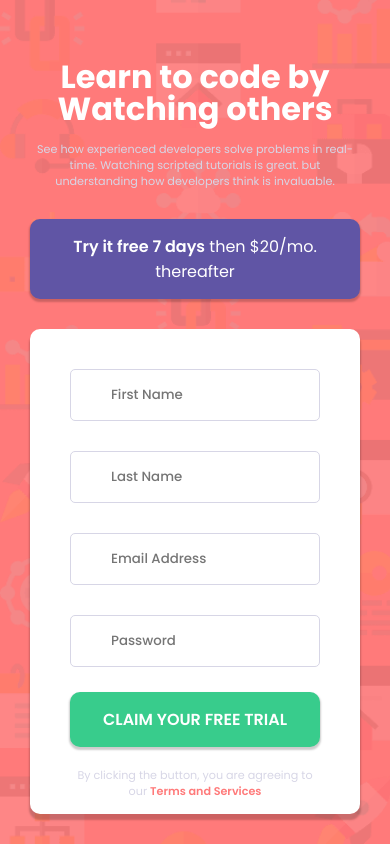
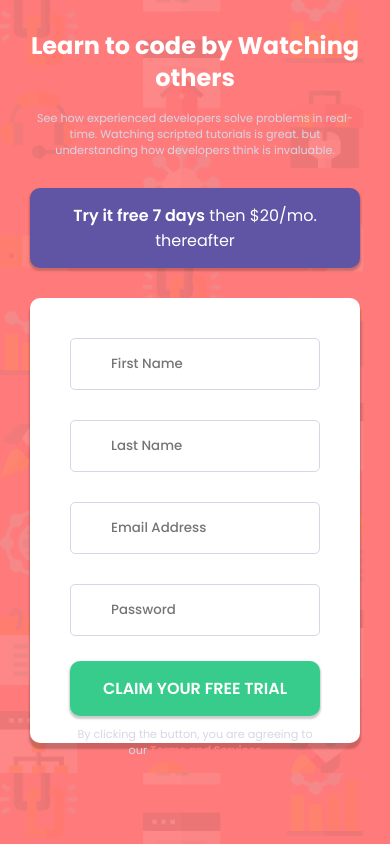
Before and after one commit to pedro-drosa/Signup-Form, a React (Vite) app: page / in a window 390 px wide. Built offline with nearby package versions, Linux system fonts and the light colour scheme.

Commit message:
fix(SignUp): changing full screen size

```diff
--- a/src/pages/SignUp/styles.module.scss
+++ b/src/pages/SignUp/styles.module.scss
@@ -60,17 +60,18 @@
   }
 }
 
-@media (max-width: 550px) {
+@media (max-width: 500px) {
+  .signup {
+    height: 100%;
+  }
+
   .content {
     text-align: center;
-
     & > section {
       h1 {
-        margin-top: 30px;
-        font-size: 2rem;
+        font-size: 1.5rem;
         line-height: 2rem;
       }
-
       p {
         font-size: 0.7rem;
         line-height: 1rem;
@@ -84,7 +85,6 @@
 
     p {
       line-height: 1rem !important;
-      padding: 10px 0 30px 0;
     }
   }
 }
```
